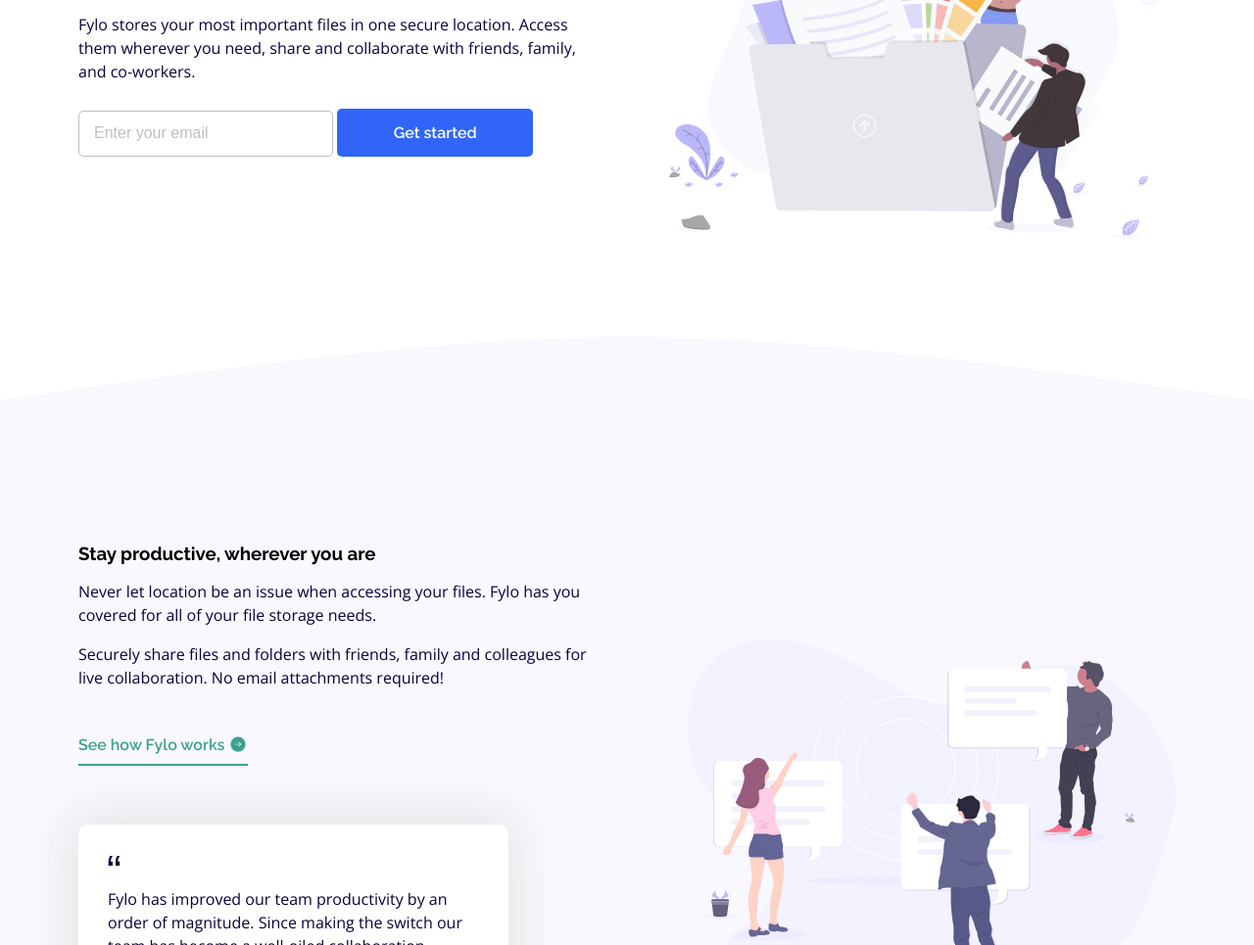
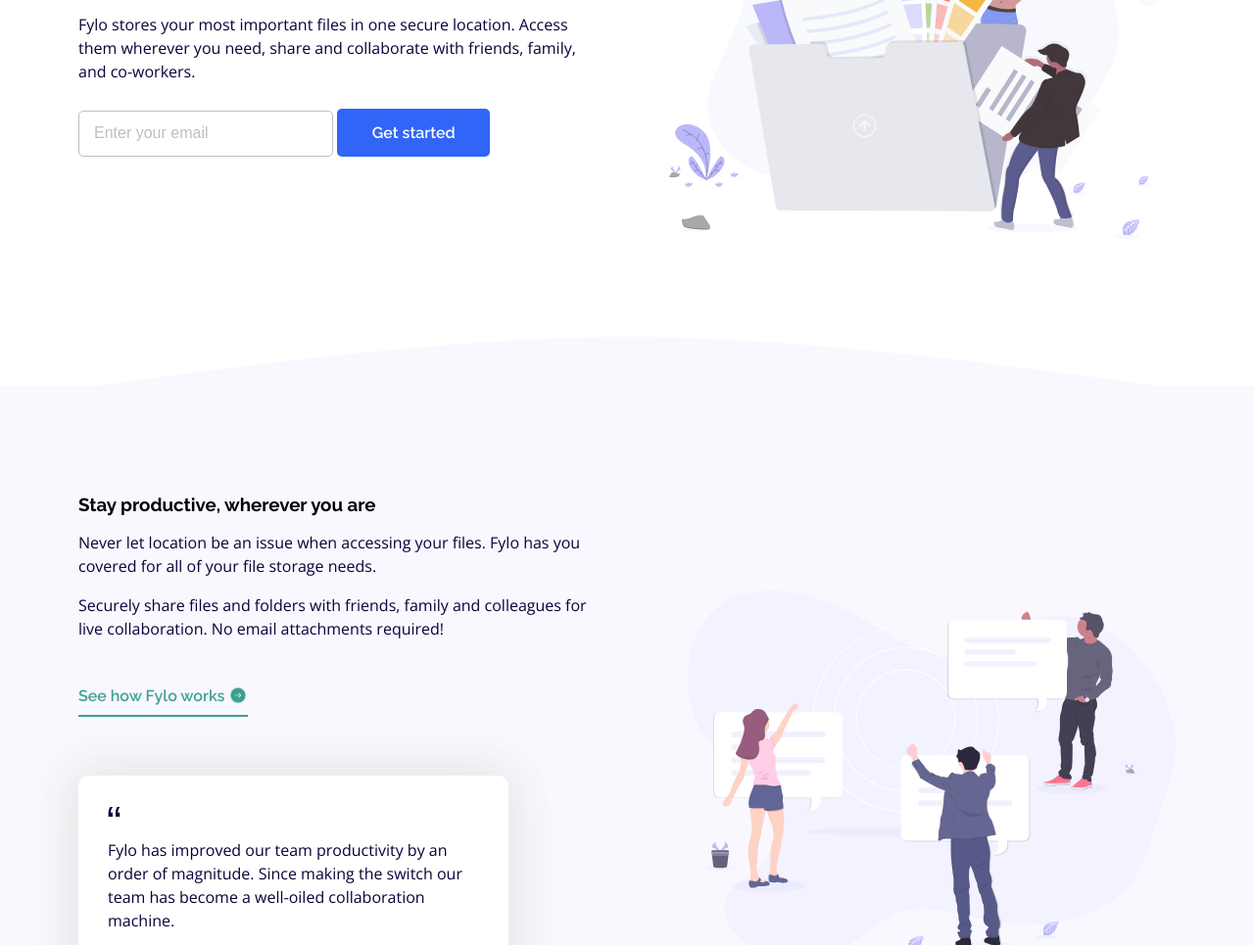
Before and after one commit to Jerryhugo/fylo-landing-page-with-two-column-layout-master, a plain HTML site: page index.html in a window 1280 px wide. Shown: the part 330-1295 px from the top of the page at 98% size. Drawn offline with nearby package versions, Linux system fonts and the light colour scheme.

Commit message:
complete project

```diff
--- a/index.html
+++ b/index.html
@@ -48,22 +48,27 @@
 
   </nav>
 
-  <header class="my-100 px-30 lg-px-80">
+  <header class="my-100 px-30 lg-px-80 mobile-desktop">
+
     <div class="illustrator lg-ml-40">
       <img class="mb-50" src="images/illustration-1.svg" alt="header illustration image">
+
+
     </div>
-    <divf class="lg-mr-40">
+
+    <div class="lg-mr-40 ">
       <h1>All your files in one secure location, accesible anywhere</h1>
       <p>  Fylo stores your most important files in one secure location.
         Access them wherever you need, share and collaborate with friends,
         family, and co-workers.</p>
-      <form action="/" method="post">
-        <label for="email"></label>
-        <input class="my-10 p-10" type="email" placeholder="Enter your email">
-        <button class="my-10 p-10" type="submit">Get started</button>
-      </form>
+        <form  action="/" method="post">
+          <label for="email"></label>
+          <input class="my-10 p-10" type="email" placeholder="Enter your email">
+          <button class="my-10 p-10" type="submit">Get started</button>
+        </form>
     </div>
   </header>
+
 
   <main>
     <section id="features" >
@@ -111,7 +116,7 @@
           If you have any questions, our support team would be happy to help you.</p>
       </div>
       <form class="lg-ml-40" action="/" method="post">
-        <input  type="email" name="email" id="email">
+        <input  type="email" name="email" id="email" placeholder="Enter your email">
         <button  type="submit">Get Started For Free</button>
       </form>
     </section>
--- a/styles.css
+++ b/styles.css
@@ -338,10 +338,12 @@ li a img {
 
 
     header {
-        display: flex;
+
+      display: flex;
         flex-direction: row-reverse;
         align-items: center;
     }
+
 
     header img {
         width: inherit;
@@ -382,7 +384,7 @@ li a img {
     #features {
         background-image: url('images/bg-curve-desktop.svg');
         background-position: top;
-        padding-top: 100px;
+        padding-top: 50px;
          background-size: 100%;
          background-repeat: no-repeat;
     }
@@ -392,9 +394,7 @@ li a img {
 
     }
 
-    form button[type="submit"] {
-        width: 200px;
-    }
+
 
     .footer-wrap {
         display: grid;
```
